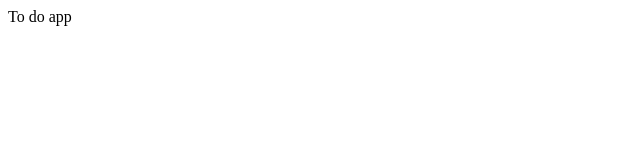
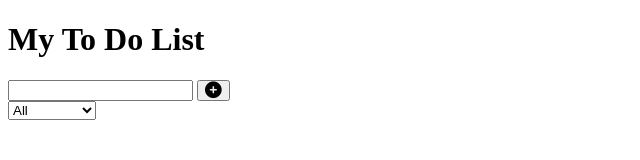
Before and after one commit to okikiola-jkt/Todo-list, a plain HTML site: page index.html in a window 1280 px wide. Shown: the whole page, without its empty margins (0-640 px from the left). Drawn offline with Linux system fonts and the light colour scheme.

Commit message:
New commit with body

```diff
--- a/index.html
+++ b/index.html
@@ -16,7 +16,26 @@
 </head>
 <body>
 
-    To do app
+    <header>
+        <h1>My To Do List</h1>
+    </header>
+    <form action="">
+        <input type="text" class="todo-input">
+        <button class="todo-button" type="submit">
+            <i class="fas fa-plus-circle fa-lg"></i>
+        </button>
+        <div class="select">
+            <select name="todo" class="filter-todo">
+                <option value="all">All</option>
+                <option value="all">completed</option>
+                <option value="incomplete">Incomplete</option>
+            </select>
+        </div>
+    </form>
+    <div class="todo-container">
+        <ul class="todo-list"></ul>
+    </div>
 
+    <script src="./script.js"></script>
 </body>
 </html>
```
